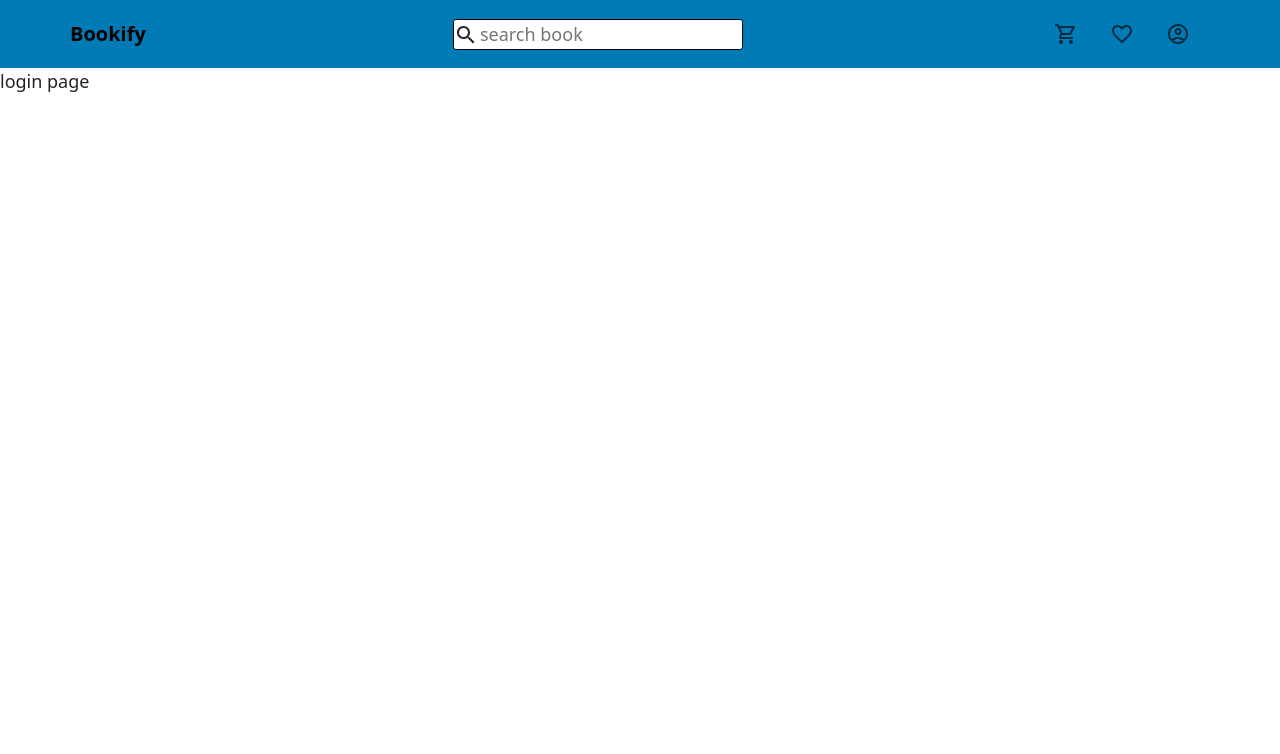
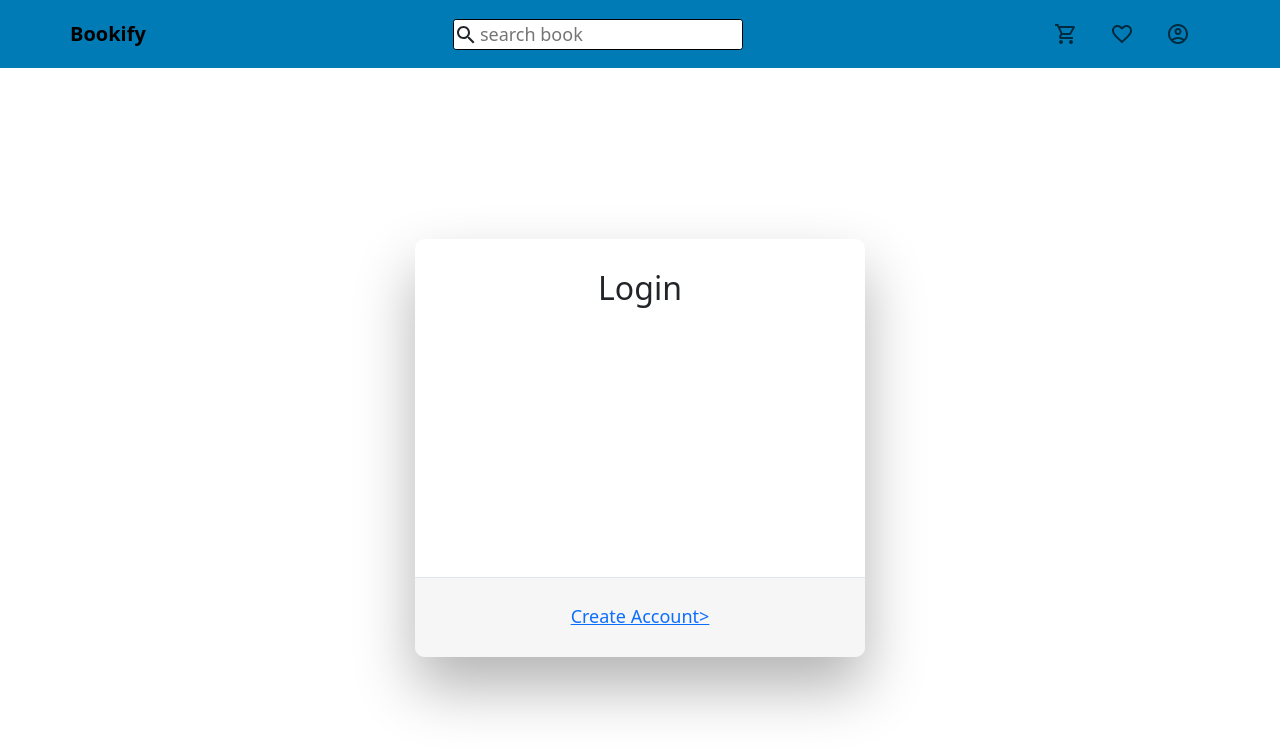
Before and after one commit to mayank12112000/Book-Store, a React (Vite) app in the folder book store/: page /login in a window 1280 px wide. Shown: the top 754 px of the page. Built offline with nearby package versions, Linux system fonts and the light colour scheme.

Commit message:
login form

```diff
--- a/book store/index.html
+++ b/book store/index.html
@@ -9,9 +9,7 @@
   </head>
   <body>
     <div id="root"></div>
-    <script src="https://code.jquery.com/jquery-3.5.1.slim.min.js"></script>
-    <script src="https://cdn.jsdelivr.net/npm/@popperjs/core@2.5.4/dist/umd/popper.min.js"></script>
-    <script src="https://stackpath.bootstrapcdn.com/bootstrap/4.5.2/js/bootstrap.min.js"></script>
+    <script src="https://cdn.jsdelivr.net/npm/bootstrap@5.3.3/dist/js/bootstrap.bundle.min.js" integrity="sha384-YvpcrYf0tY3lHB60NNkmXc5s9fDVZLESaAA55NDzOxhy9GkcIdslK1eN7N6jIeHz" crossorigin="anonymous"></script>
 
     <script type="module" src="/src/main.jsx"></script>
   </body>
--- a/book store/src/features/auth/LoginPage.jsx
+++ b/book store/src/features/auth/LoginPage.jsx
@@ -1,9 +1,32 @@
-import React from 'react'
+import React, { useEffect } from 'react'
+import "./loginpage.css"
+import { Link } from 'react-router-dom'
 
 export default function LoginPage() {
+
+  // login submit handler
+  const onSubmitHandler = (e) => {
+    e.preventDefault()
+  }
+
+
   return (
-    <div>
-      login page
+    <div className='loginpage'>
+      <div className="wrapper fadeInDown">
+        <div id="formContent">
+          <br /><h2>Login</h2> <br />
+          <form onSubmit={onSubmitHandler}>
+            <input type="text" id="login" className="fadeIn second" name="login" placeholder="login" />
+            <input type="text" id="password" className="fadeIn third" name="login" placeholder="password" />
+            <input type="submit" className="fadeIn fourth" value="Log In" />
+          </form>
+          <div id="formFooter">
+            <Link to={"/signup"}>
+            <div className="underlineHover" >{'Create Account>'}</div>
+            </Link>
+          </div>
+        </div>
+      </div>
     </div>
   )
 }
--- /dev/null
+++ b/book store/src/features/auth/loginpage.css
@@ -0,0 +1,233 @@
+.loginpage{
+
+    .wrapper {
+        display: flex;
+    align-items: center;
+    flex-direction: column;
+    justify-content: center;
+    width: 100%;
+    min-height: 100%;
+    height: calc(100vh - 40px);
+  }
+
+
+#formContent {
+    -webkit-border-radius: 10px 10px 10px 10px;
+    border-radius: 10px 10px 10px 10px;
+    background: #fff;
+    padding: 30px;
+    width: 90%;
+    max-width: 450px;
+    position: relative;
+    padding: 0px;
+    -webkit-box-shadow: 0 30px 60px 0 rgba(0,0,0,0.3);
+    box-shadow: 0 30px 60px 0 rgba(0,0,0,0.3);
+    text-align: center;
+  }
+
+  #formFooter {
+    background-color: #f6f6f6;
+    border-top: 1px solid #dce8f1;
+    padding: 25px;
+    text-align: center;
+    -webkit-border-radius: 0 0 10px 10px;
+    border-radius: 0 0 10px 10px;
+  }
+
+
+
+  /* TABS */
+
+  h2.inactive {
+    color: #cccccc;
+  }
+
+  h2.active {
+    color: #0d0d0d;
+    border-bottom: 2px solid #5fbae9;
+  }
+
+
+
+  /* FORM TYPOGRAPHY*/
+
+  input[type=button], input[type=submit], input[type=reset]  {
+    background-color: #56baed;
+    border: none;
+    color: white;
+    padding: 15px 80px;
+    text-align: center;
+    text-decoration: none;
+    display: inline-block;
+    text-transform: uppercase;
+    font-size: 13px;
+    -webkit-box-shadow: 0 10px 30px 0 rgba(95,186,233,0.4);
+    box-shadow: 0 10px 30px 0 rgba(95,186,233,0.4);
+    -webkit-border-radius: 5px 5px 5px 5px;
+    border-radius: 5px 5px 5px 5px;
+    margin: 5px 20px 40px 20px;
+    -webkit-transition: all 0.3s ease-in-out;
+    -moz-transition: all 0.3s ease-in-out;
+    -ms-transition: all 0.3s ease-in-out;
+    -o-transition: all 0.3s ease-in-out;
+    transition: all 0.3s ease-in-out;
+  }
+
+  input[type=button]:hover, input[type=submit]:hover, input[type=reset]:hover  {
+    background-color: #39ace7;
+  }
+
+  input[type=button]:active, input[type=submit]:active, input[type=reset]:active  {
+    -moz-transform: scale(0.95);
+    -webkit-transform: scale(0.95);
+    -o-transform: scale(0.95);
+    -ms-transform: scale(0.95);
+    transform: scale(0.95);
+  }
+
+  input[type=text] {
+    background-color: #f6f6f6;
+    border: none;
+    color: #0d0d0d;
+    padding: 15px 32px;
+    text-align: center;
+    text-decoration: none;
+    display: inline-block;
+    font-size: 16px;
+    margin: 5px;
+    width: 85%;
+    border: 2px solid #f6f6f6;
+    -webkit-transition: all 0.5s ease-in-out;
+    -moz-transition: all 0.5s ease-in-out;
+    -ms-transition: all 0.5s ease-in-out;
+    -o-transition: all 0.5s ease-in-out;
+    transition: all 0.5s ease-in-out;
+    -webkit-border-radius: 5px 5px 5px 5px;
+    border-radius: 5px 5px 5px 5px;
+  }
+
+  input[type=text]:focus {
+    background-color: #fff;
+    border-bottom: 2px solid #5fbae9;
+  }
+
+  input[type=text]:placeholder {
+    color: #cccccc;
+  }
+
+
+
+  /* ANIMATIONS */
+
+  .fadeInDown {
+    -webkit-animation-name: fadeInDown;
+    animation-name: fadeInDown;
+    -webkit-animation-duration: 1s;
+    animation-duration: 1s;
+    -webkit-animation-fill-mode: both;
+    animation-fill-mode: both;
+  }
+
+  @-webkit-keyframes fadeInDown {
+    0% {
+      opacity: 0;
+      -webkit-transform: translate3d(0, -100%, 0);
+      transform: translate3d(0, -100%, 0);
+    }
+    100% {
+      opacity: 1;
+      -webkit-transform: none;
+      transform: none;
+    }
+  }
+
+  @keyframes fadeInDown {
+    0% {
+      opacity: 0;
+      -webkit-transform: translate3d(0, -100%, 0);
+      transform: translate3d(0, -100%, 0);
+    }
+    100% {
+      opacity: 1;
+      -webkit-transform: none;
+      transform: none;
+    }
+  }
+
+  /* Simple CSS3 Fade-in Animation */
+  @-webkit-keyframes fadeIn { from { opacity:0; } to { opacity:1; } }
+  @-moz-keyframes fadeIn { from { opacity:0; } to { opacity:1; } }
+  @keyframes fadeIn { from { opacity:0; } to { opacity:1; } }
+
+  .fadeIn {
+    opacity:0;
+    -webkit-animation:fadeIn ease-in 1;
+    -moz-animation:fadeIn ease-in 1;
+    animation:fadeIn ease-in 1;
+
+    -webkit-animation-fill-mode:forwards;
+    -moz-animation-fill-mode:forwards;
+    animation-fill-mode:forwards;
+
+    -webkit-animation-duration:1s;
+    -moz-animation-duration:1s;
+    animation-duration:1s;
+  }
+
+  .fadeIn.first {
+    -webkit-animation-delay: 0.4s;
+    -moz-animation-delay: 0.4s;
+    animation-delay: 0.4s;
+  }
+
+  .fadeIn.second {
+    -webkit-animation-delay: 0.6s;
+    -moz-animation-delay: 0.6s;
+    animation-delay: 0.6s;
+  }
+
+  .fadeIn.third {
+    -webkit-animation-delay: 0.8s;
+    -moz-animation-delay: 0.8s;
+    animation-delay: 0.8s;
+  }
+
+  .fadeIn.fourth {
+    -webkit-animation-delay: 1s;
+    -moz-animation-delay: 1s;
+    animation-delay: 1s;
+  }
+
+  /* Simple CSS3 Fade-in Animation */
+  .underlineHover:after {
+    display: block;
+    left: 0;
+    bottom: -10px;
+    width: 0;
+    height: 2px;
+    background-color: #56baed;
+    content: "";
+    transition: width 0.2s;
+  }
+
+  .underlineHover:hover {
+    color: #0d0d0d;
+  }
+
+  .underlineHover:hover:after{
+    width: 100%;
+  }
+
+
+
+  /* OTHERS */
+
+  *:focus {
+      outline: none;
+  }
+
+  #icon {
+    width:60%;
+  }
+
+    }
```
Also changed, not shown: book store/src/components/Loader.jsx (added, +12 -0 lines), book store/src/components/loader.css (added, +27 -0 lines), book store/src/features/auth/authSlice.js (+20 -0 lines).
